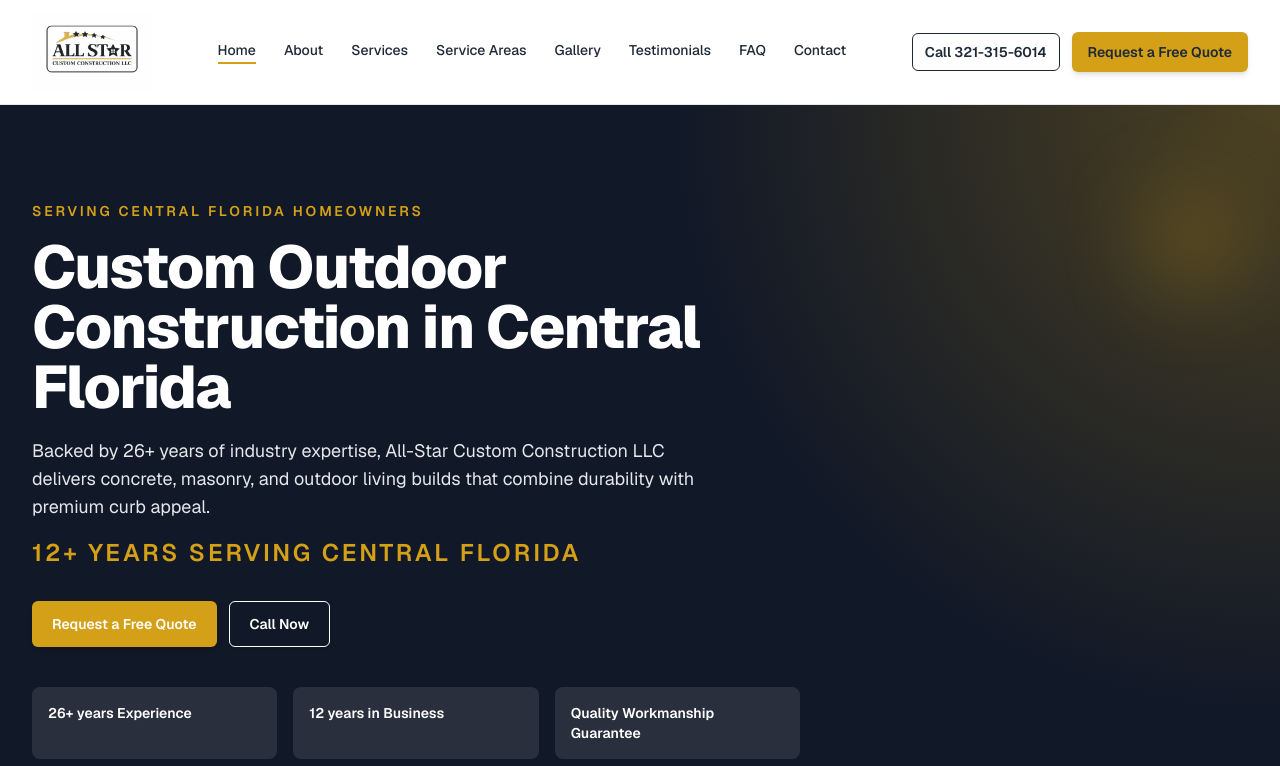
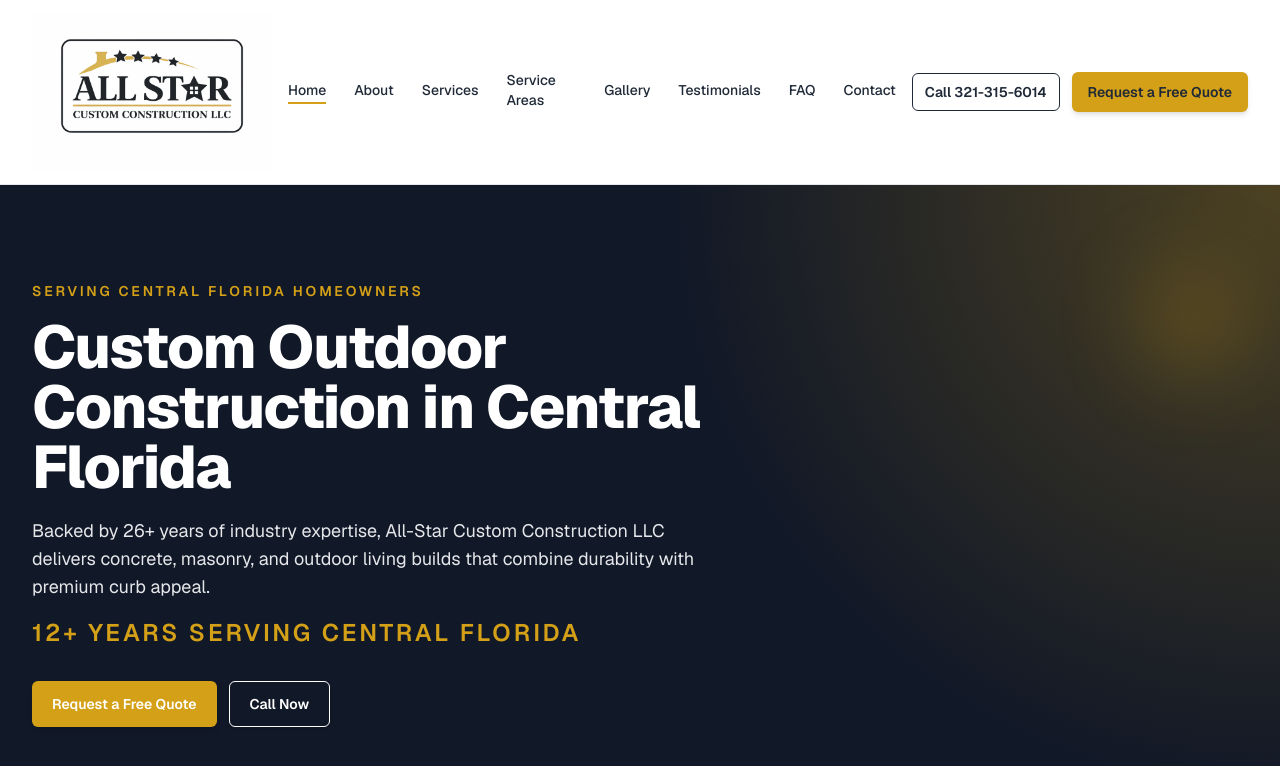
Before and after one commit to Skipp3r407/allstar-construction-site, a Next.js app: page / in a window 1280 px wide. Shown: the top 766 px of the page. Built offline with nearby package versions, Linux system fonts and the light colour scheme.

Commit message:
Double header logo size while keeping alignment.
Scale the header logo to 2x its previous display size and adjust header height so the logo remains anchored and balanced without shifting horizontal placement.

Made-with: Cursor

```diff
--- a/components/header.tsx
+++ b/components/header.tsx
@@ -27,15 +27,15 @@ export function Header() {
       }`}
     >
       <div className="container-main">
-        <div className="flex min-h-[5rem] items-center justify-between gap-4 py-2 sm:min-h-[5.5rem] lg:min-h-[6rem] lg:py-3">
+        <div className="flex min-h-[8rem] items-center justify-between gap-4 py-2 sm:min-h-[9rem] lg:min-h-[11rem] lg:py-3">
           <Link href="/" className="group shrink-0">
             <Image
               src="/images/logo.png"
               alt="All-Star Custom Construction LLC"
-              width={360}
-              height={144}
+              width={720}
+              height={288}
               priority
-              className="h-14 w-auto object-contain transition duration-300 group-hover:opacity-90 sm:h-16 lg:h-20"
+              className="h-28 w-auto object-contain transition duration-300 group-hover:opacity-90 sm:h-32 lg:h-40"
             />
           </Link>
 
```
